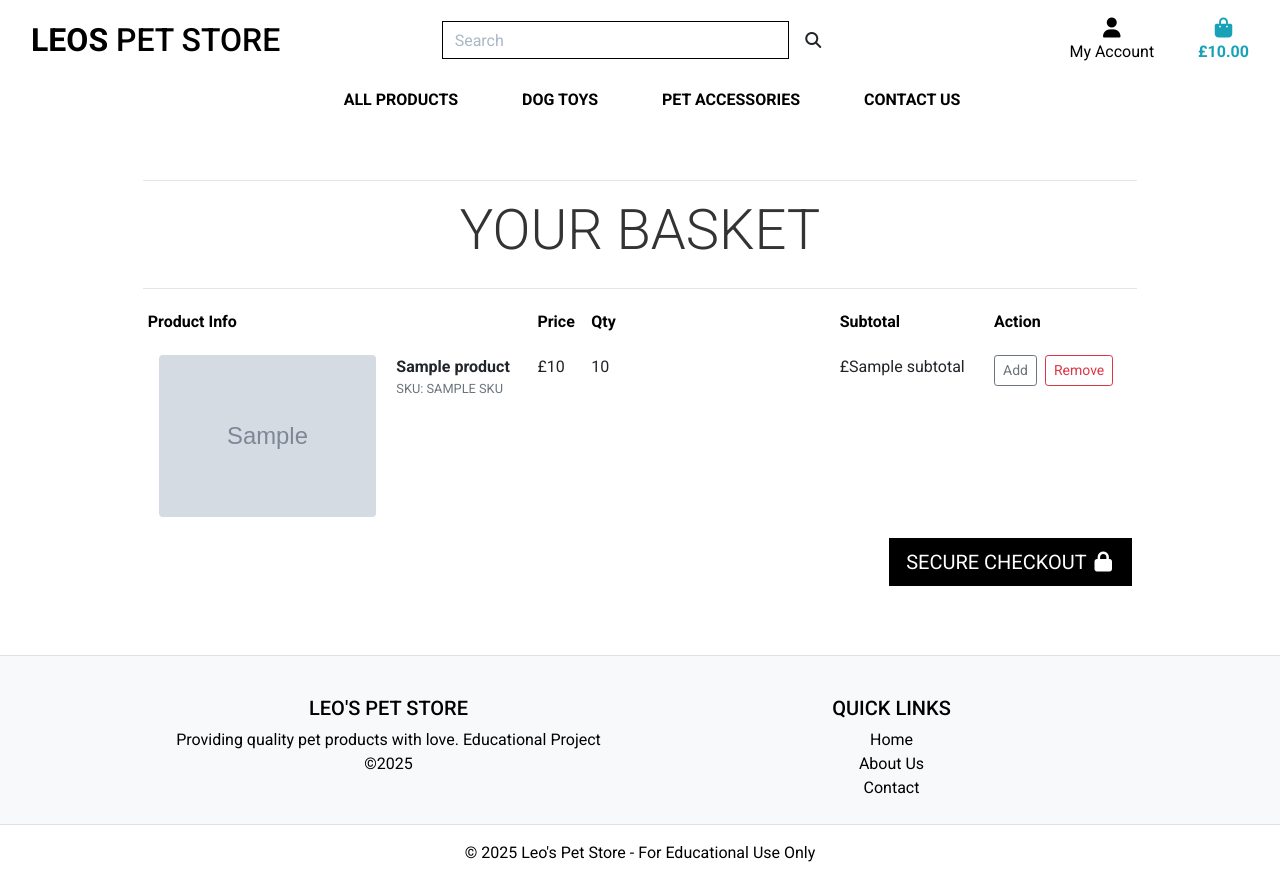
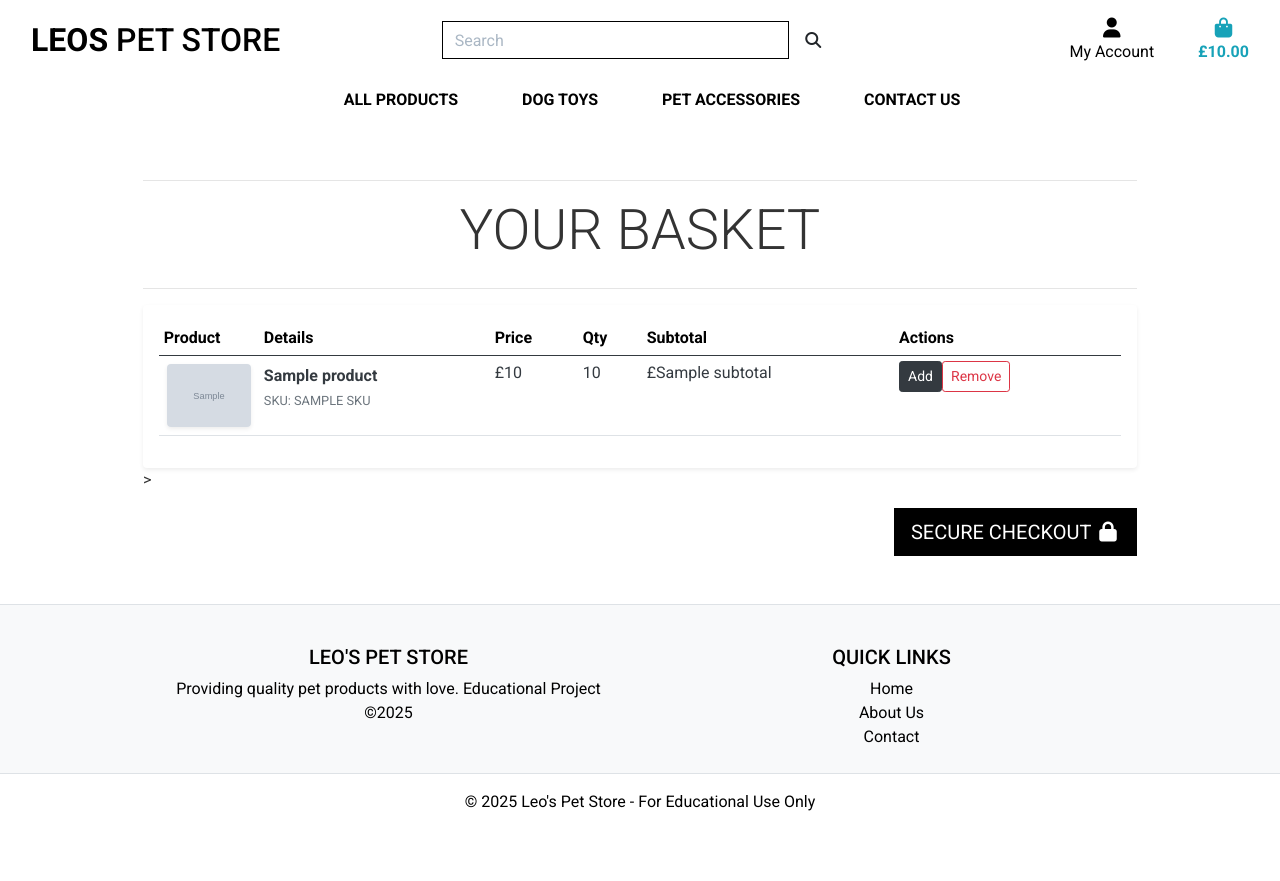
Before and after one commit to ashley9368/Leos-Pet-Store-PP5, a Django app: template bag/templates/bag/bag.html in a window 1280 px wide. After the commit the page ends 811 px from the top, so only its background shows below. Run offline with Django 3.2, Linux system fonts and the light colour scheme; the template is opened without the code that fills it: most values are stand-ins (such as "Sample title", 1, 10 or a date in 2020); grey boxes marked "Sample" are stand-in pictures; some libraries are stand-ins or nearby versions.

Commit message:
rebuild bag.html

```diff
--- a/bag/templates/bag/bag.html
+++ b/bag/templates/bag/bag.html
@@ -1,6 +1,7 @@
 {% extends "base.html" %}
 {% load static %}
 
+<!-- Page header section-->
 {% block page_header %}
 <div class="container header-container">
     <div class="row">
@@ -9,9 +10,12 @@
 </div>
 {% endblock %}
 
+<!-- Main content section -->
 {% block content %}
 <div class="overlay"></div>
 <div class="container mb-2">
+
+    <!-- Title -->
     <div class="row">
         <div class="col text-center">
             <hr>
@@ -20,50 +24,55 @@
         </div>
     </div>
 
+    <!-- If basket has products -->
     <div class="row">
         <div class="col">
             {% if bag_items %}
-            <div class="table-responsive rounded">
-                <table class="table table-sm table-borderless">
-                    <thead class="text-black">
+
+            <!-- Basket table -->
+            <div class="table-responsive rounded bg-white shadow-sm p-3">
+                <table class="table table-sm table-borderless align-middle">
+                    <thead class="text-black border-bottom border-dark">
                         <tr>
-                            <th scope="col">Product Info</th>
-                            <th scope="col"></th>
+                            <th scope="col">Product</th>
+                            <th scope="col">Details</th>
                             <th scope="col">Price</th>
                             <th scope="col">Qty</th>
                             <th scope="col">Subtotal</th>
-                            <th scope="col">Action</th>
+                            <th scope="col">Actions</th>
                         </tr>
                     </thead>
+                    <tbody class="text-dark">
+
                         {% for item in bag_items %}
-                    <tr>
-                        <td class="p-3 w-25">
+                        <tr class="border-bottom">
+                            <td class="p-2" style="width: 100px;">
+
                                 {% if item.product.image %}
-                            <img class="img-fluid rounded" src="{{ item.product.image.url }}" alt="{{ item.product.name }}">
+                                <img src="{{ item.product.image.url }}" alt="{{ item.product.name }}"
+                                    class="img-fluid rounded shadow-sm">
                                 {% else %}
-                            <img class="img-fluid rounded" src="{{ MEDIA_URL }}noimage.png" alt="{{ item.product.name }}">
+                                <img src="{{ MEDIA_URL }}noimage.png" alt="{{ item.product.name }}"
+                                    class="img-fluid rounded shadow-sm">
                                 {% endif %}
                             </td>
-                        <td class="py-3">
-                            <p class="my-0"><strong>{{ item.product.name }}</strong></p>
-                            <p class="my-0 small text-muted">SKU: {{ item.product.sku|upper }}</p>
+                            <td class="py-2">
+                                <strong>{{ item.product.name }}</strong><br>
+                                <small class="text-muted">SKU: {{ item.product.sku|upper }}</small>
                             </td>
-                        <td class="py-3">
-                            <p class="my-0">£{{ item.product.price }}</p>
-                        </td>
-                        <td class="py-3 w-25">
-                            <p class="my-0">{{ item.quantity }}</p>
-                        </td>
-                        <td class="py-3">
-                            <p class="my-0">£{{ item.subtotal }}</p>
-                        </td>
-                        <td class="py-3 d-flex">
-                            <!-- Add or remove product from bag -->
-                            <form action="{% url 'add_to_bag' item.item_id %}" method="POST" class="mr-2">
+                            <td>£{{ item.product.price }}</td>
+                            <td>{{ item.quantity }}</td>
+                            <td>£{{ item.subtotal }}</td>
+                            <td class="d-flex gap-1">
+
+                                <!-- Add product to bag -->
+                                <form action="{% url 'add_to_bag' item.item_id %}" method="POST">
                                     {% csrf_token %}
                                     <input type="hidden" name="redirect_url" value="{% url 'view_bag' %}">
-                                <button type="submit" class="btn btn-sm btn-outline-secondary">Add</button>
+                                    <button type="submit" class="btn btn-sm btn-dark">Add</button>
                                 </form>
+
+                                <!-- Remove product from bag -->
                                 <form action="{% url 'remove_from_bag' item.item_id %}" method="POST">
                                     {% csrf_token %}
                                     <button type="submit" class="btn btn-sm btn-outline-danger">Remove</button>
@@ -71,26 +80,31 @@
                             </td>
                         </tr>
                         {% endfor %}
-                    <tr>
-                        <td colspan="6" class="text-right">
+                    </tbody>
+                </table>
+            </div>
+
+            <!-- Checkout button -->>
+            <div class="text-right mt-3">
                 <a href="{% url 'checkout' %}" class="btn btn-black rounded-0 btn-lg">
                     <span class="text-uppercase">Secure Checkout</span>
                     <span class="icon"><i class="fas fa-lock"></i></span>
                 </a>
-                        </td>
-                    </tr>
-                </table>
             </div>
+
             {% else %}
+
+            <!-- If basket is empty -->>
             <div class="text-center mt-5">
                 <p class="h4 mb-3">Your basket currently has no items.</p>
-                <a href="{% url 'products' %}" class="btn btn-outline-black rounded-0 btn-lg mb-4">
+                <a href="{% url 'products' %}" class="btn btn-link text-dark rounded-0 btn-lg mb-4">
                     <i class="fas fa-chevron-left"></i> Keep Shopping
                 </a>
+
+                <div class="text-center">
+                    <img src="{{ MEDIA_URL }}dog-in-rain.png" alt="Sad dog" class="img-fluid rounded mt-3" style="max-width: 300px;">
+                    <p class="mt-2 text-muted">Even your pup looks disappointed...</p>
                 </div>
-            <div class="text-center">
-                <img src="{{ MEDIA_URL }}dog-in-rain.png" alt="Sad dog" class="img-fluid rounded" style="max-width: 300px;">
-                <p class="mt-2 text-muted">Even your pup looks disappointed...</p>
             </div>
             {% endif %}
         </div>
```
Lines whose indentation alone changed are shown as unchanged.
